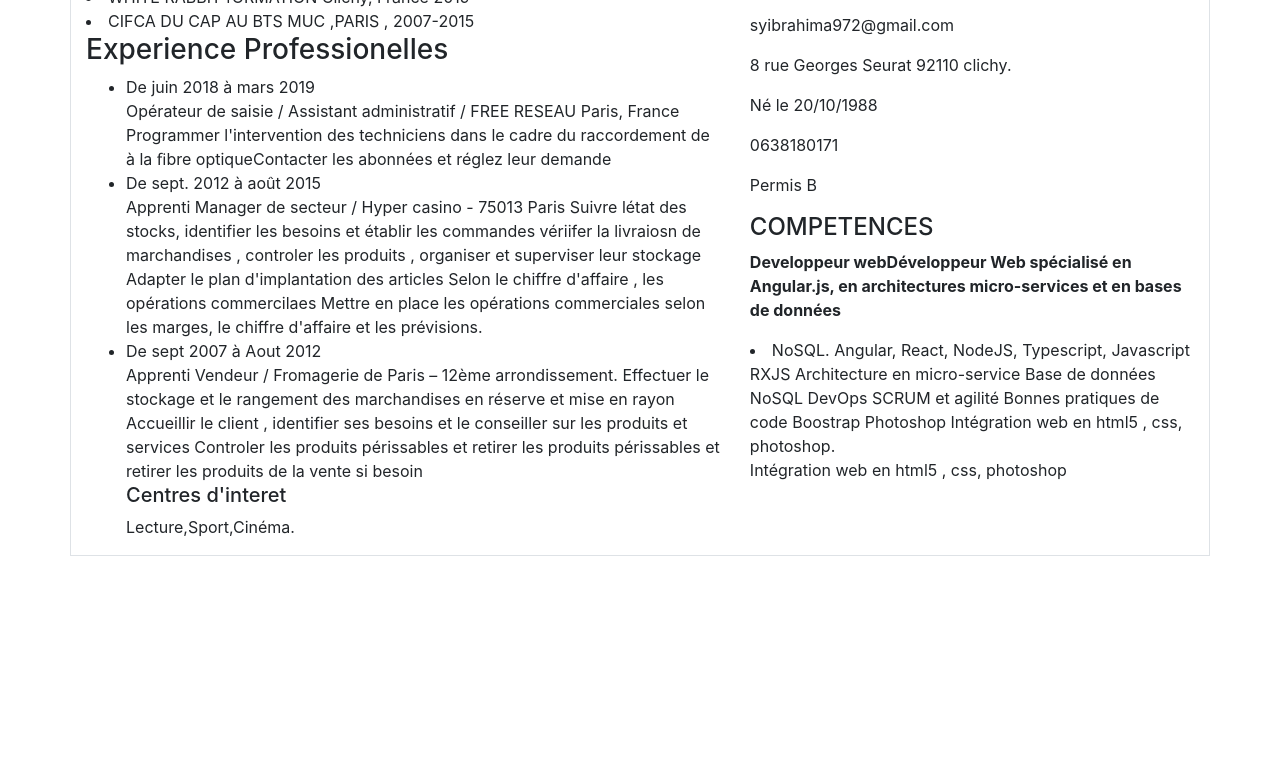
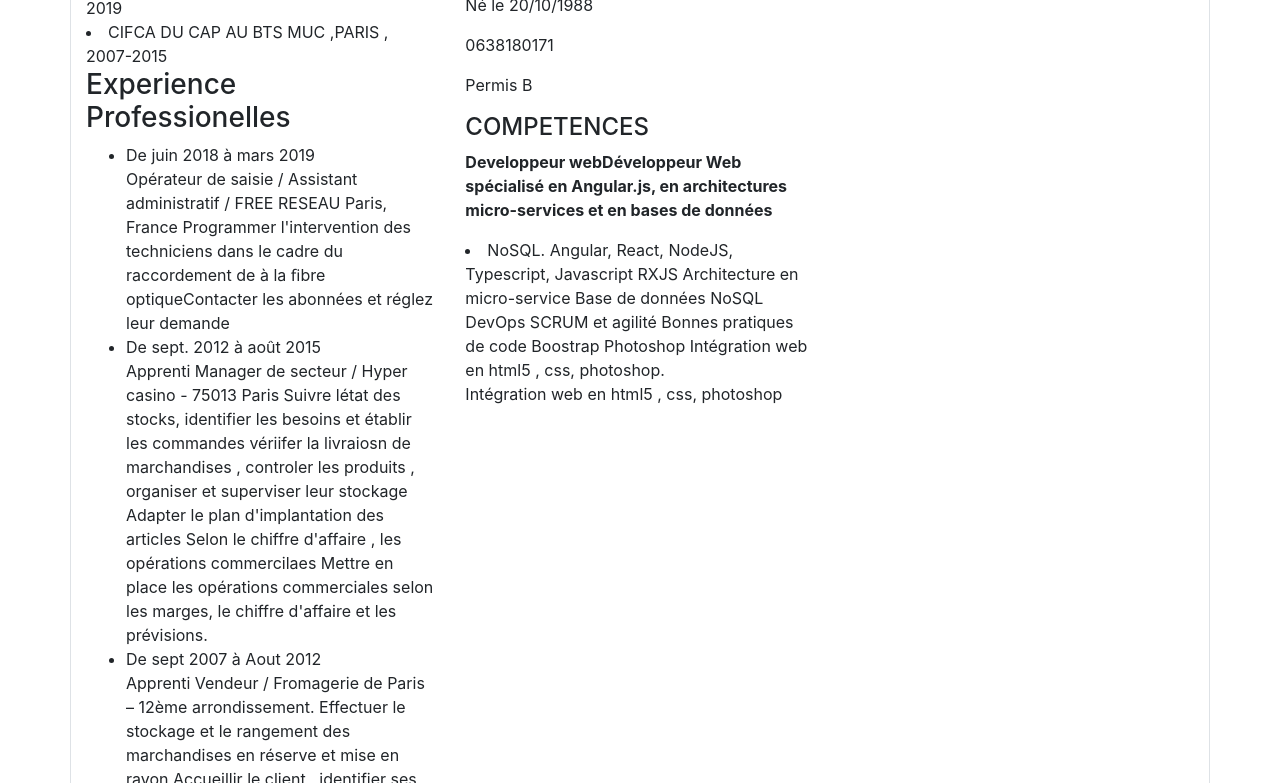
Before and after one commit to ibrahimaSy3/cv-sy-ibrahima, a plain HTML site: page assets/index.html in a window 1280 px wide. Shown: the part 380-1163 px from the top of the page. Before the commit the page ends 936 px from the top, so only its background shows below. Drawn offline with nearby package versions, Linux system fonts and the light colour scheme.

Commit message:
add cv modifications

```diff
--- a/assets/index.html
+++ b/assets/index.html
@@ -24,7 +24,7 @@
 
 <div class="container border">
     <div class="row">
-        <div class="col-sm-7">
+        <div class="col-sm-4">
             <h1>Integrateur Web</h1>
             <p>En formation Javascript, Angular à White Rabbit suite à une conversion professionelle et après
                 une période de réflexion sur mon prochain défi professionel, j'ai décidé professionnel, j'ai
@@ -64,16 +64,13 @@
                 vente si besoin
 
 
-
-
-
                 <h5>Centres d'interet</h5>
                 <p>Lecture,Sport,Cinéma.</p>
 
             </ul>
 
         </div>
-        <div class="col-sm-5">
+        <div class="col-sm-4">
             <img src="../img/DSC_0333.jpg" alt="img" class="image rounded-circle border-secondary">
             <p><strong>Ibrahima Sy </strong></p>
 
@@ -97,11 +94,6 @@
 
         </div>
 
-
-        <!-- <aside>
-             <p>https://my-projectcb3ca.ﬁrebaseapp.com.</p>
-         </aside>-->
-
     </div>
 
 </div>
--- a/assets/styles.css
+++ b/assets/styles.css
@@ -5,13 +5,17 @@
 }
 
 .row{
-    margin-top: 120px;
+    margin-top: 20px;
 }
 
 .container{
     margin-top:30px;
+    border-radius: 30px;
+    border-color: firebrick;
 }
 
 .ul{
     margin-bottom: 20px;
+
+
 }
```
